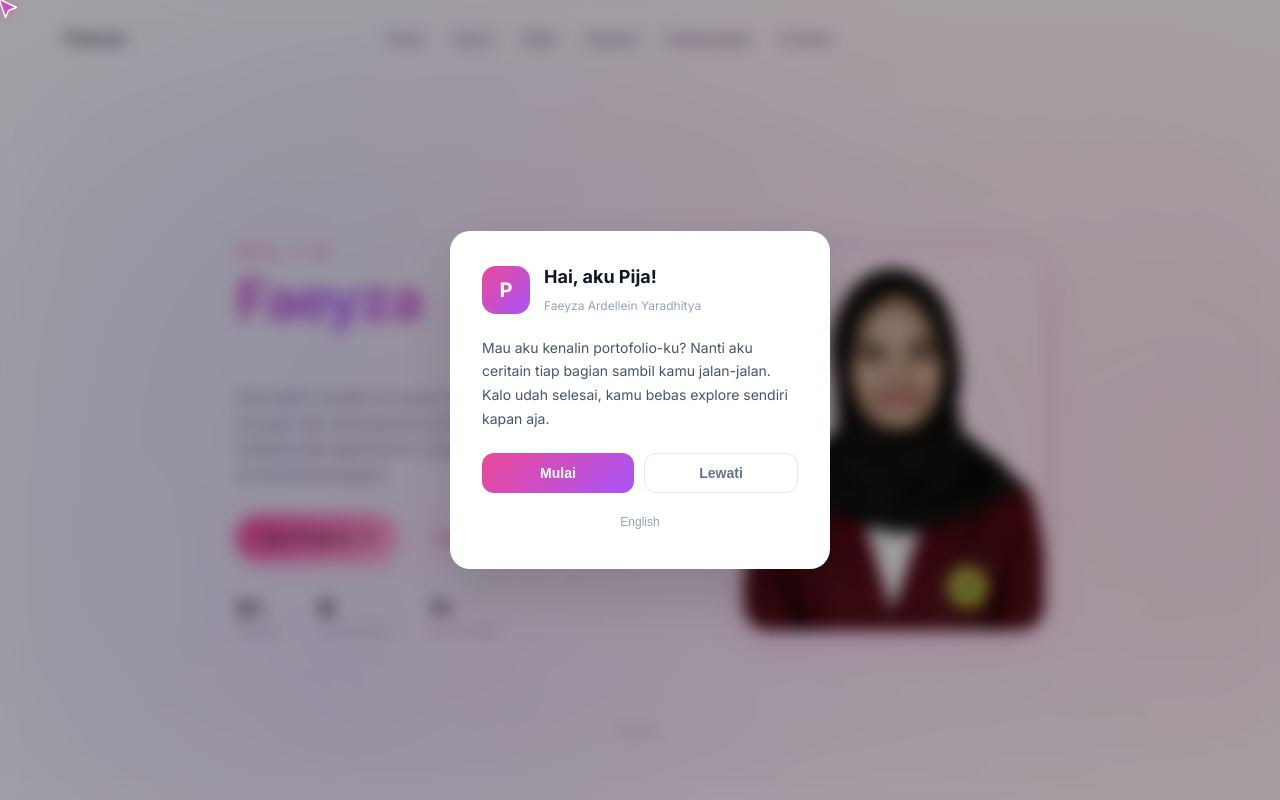
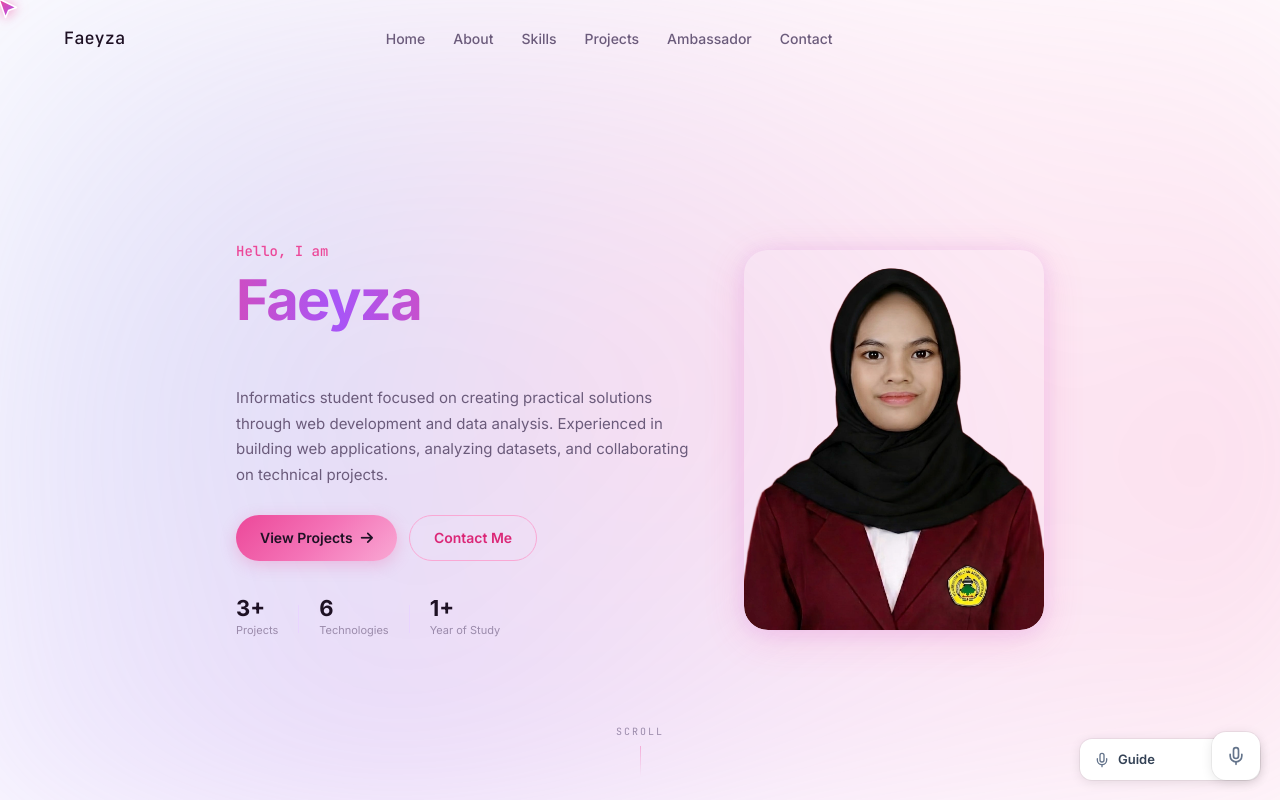
Before and after one commit to fyzardell/portofolio, a React (Vite) app: page / in a window 1280 px wide. Shown: the top 800 px of the page. Built offline with nearby package versions, Linux system fonts and the light colour scheme.

Commit message:
feat: auto voice guide like Google Translate widget - corner position, auto-speak sections

```diff
--- a/src/components/VoiceGuide.css
+++ b/src/components/VoiceGuide.css
@@ -1,325 +1,150 @@
-/* Overlay */
-.vg-overlay {
+/* Floating Widget - like Google Translate */
+.vg-widget {
   position: fixed;
-  inset: 0;
-  background: rgba(0, 0, 0, 0.35);
-  backdrop-filter: blur(8px);
-  -webkit-backdrop-filter: blur(8px);
+  bottom: 20px;
+  right: 20px;
+  z-index: 9999;
+  background: #fff;
+  border-radius: 12px;
+  box-shadow: 0 2px 12px rgba(0, 0, 0, 0.1), 0 0 0 1px rgba(0, 0, 0, 0.05);
+  overflow: hidden;
+  transition: all 0.3s cubic-bezier(0.4, 0, 0.2, 1);
+  min-width: 180px;
+}
+
+.vg-widget.on {
+  min-width: 260px;
+  max-width: 320px;
+}
+
+.vg-widget-bar {
   display: flex;
   align-items: center;
-  justify-content: center;
-  z-index: 10001;
-  animation: vg-in 0.3s ease;
-  padding: 20px;
+  gap: 8px;
+  padding: 10px 14px;
+  cursor: pointer;
+  user-select: none;
+  transition: background 0.2s;
 }
 
-@keyframes vg-in {
-  from { opacity: 0; } to { opacity: 1; }
+.vg-widget-bar:hover {
+  background: #f8fafc;
 }
 
-/* Welcome */
-.vg-welcome {
-  background: #fff;
-  border-radius: 20px;
-  padding: 32px;
-  max-width: 380px;
-  width: 100%;
-  box-shadow: 0 24px 60px rgba(0, 0, 0, 0.15);
-  animation: vg-pop 0.4s cubic-bezier(0.34, 1.56, 0.64, 1);
-  text-align: left;
+.vg-icon {
+  color: #64748b;
+  flex-shrink: 0;
 }
 
-@keyframes vg-pop {
-  from { transform: scale(0.9) translateY(20px); opacity: 0; }
-  to { transform: scale(1) translateY(0); opacity: 1; }
+.vg-widget.on .vg-icon {
+  color: #ec4899;
 }
 
-.vg-welcome-head {
-  display: flex;
-  align-items: center;
-  gap: 14px;
-  margin-bottom: 18px;
+.vg-widget-label {
+  font-size: 13px;
+  font-weight: 600;
+  color: #334155;
+  flex: 1;
 }
 
-.vg-welcome-avatar {
+.vg-speak-dot {
+  width: 7px;
+  height: 7px;
+  border-radius: 50%;
+  background: #ec4899;
+  animation: vg-blink 1s ease-in-out infinite;
+}
+
+@keyframes vg-blink {
+  0%, 100% { opacity: 1; }
+  50% { opacity: 0.3; }
+}
+
+.vg-widget-body {
+  padding: 0 14px 12px;
+  animation: vg-slide 0.2s ease;
+}
+
+@keyframes vg-slide {
+  from { opacity: 0; transform: translateY(-4px); }
+  to { opacity: 1; transform: translateY(0); }
+}
+
+.vg-widget-row {
+  display: flex;
+  gap: 6px;
+  margin-bottom: 10px;
+}
+
+.vg-sm-btn {
+  padding: 5px 10px;
+  border-radius: 6px;
+  border: 1px solid #e2e8f0;
+  background: #fff;
+  color: #64748b;
+  font-size: 11px;
+  font-weight: 600;
+  cursor: pointer;
+  transition: all 0.2s;
+  line-height: 1;
+}
+
+.vg-sm-btn:hover {
+  border-color: #ec4899;
+  color: #ec4899;
+  background: #fdf2f8;
+}
+
+.vg-widget-text {
+  font-size: 13px;
+  color: #475569;
+  line-height: 1.6;
+  margin: 0;
+}
+
+/* FAB when off */
+.vg-fab {
+  position: fixed;
+  bottom: 20px;
+  right: 20px;
   width: 48px;
   height: 48px;
   border-radius: 14px;
-  background: linear-gradient(135deg, #ec4899, #a855f7);
-  color: #fff;
-  font-size: 20px;
-  font-weight: 700;
-  display: flex;
-  align-items: center;
-  justify-content: center;
-  flex-shrink: 0;
-}
-
-.vg-welcome-head h3 {
-  font-size: 18px;
-  font-weight: 700;
-  color: #0f172a;
-  margin: 0;
-}
-
-.vg-welcome-sub {
-  font-size: 12px;
-  color: #94a3b8;
-}
-
-.vg-welcome p {
-  font-size: 14px;
-  color: #475569;
-  line-height: 1.7;
-  margin-bottom: 22px;
-}
-
-.vg-welcome-row {
-  display: flex;
-  gap: 10px;
-  margin-bottom: 14px;
-}
-
-.vg-btn-start {
-  flex: 1;
-  padding: 11px;
-  border-radius: 12px;
   border: none;
-  background: linear-gradient(135deg, #ec4899, #a855f7);
-  color: #fff;
-  font-size: 14px;
-  font-weight: 600;
-  cursor: pointer;
-  transition: all 0.3s ease;
-}
-
-.vg-btn-start:hover {
-  transform: translateY(-1px);
-  box-shadow: 0 6px 20px rgba(236, 72, 153, 0.35);
-}
-
-.vg-btn-skip {
-  flex: 1;
-  padding: 11px;
-  border-radius: 12px;
-  border: 1.5px solid #e2e8f0;
   background: #fff;
   color: #64748b;
-  font-size: 14px;
-  font-weight: 600;
-  cursor: pointer;
-  transition: all 0.3s ease;
-}
-
-.vg-btn-skip:hover {
-  border-color: #cbd5e1;
-  background: #f8fafc;
-}
-
-.vg-lang-toggle {
-  width: 100%;
-  padding: 8px;
-  border: none;
-  background: none;
-  color: #94a3b8;
-  font-size: 12px;
-  cursor: pointer;
-  transition: color 0.2s;
-}
-
-.vg-lang-toggle:hover {
-  color: #ec4899;
-}
-
-/* Guide Card */
-.vg-guide {
-  position: fixed;
-  bottom: 24px;
-  left: 24px;
-  right: 24px;
-  max-width: 380px;
-  margin: 0 auto;
-  background: #fff;
-  border-radius: 16px;
-  padding: 18px 20px;
-  box-shadow: 0 12px 40px rgba(0, 0, 0, 0.12);
-  z-index: 10000;
-  animation: vg-card-in 0.35s cubic-bezier(0.34, 1.56, 0.64, 1);
-}
-
-@keyframes vg-card-in {
-  from { transform: translateY(30px); opacity: 0; }
-  to { transform: translateY(0); opacity: 1; }
-}
-
-.vg-guide-top {
-  display: flex;
-  align-items: center;
-  gap: 10px;
-  margin-bottom: 10px;
-}
-
-.vg-guide-progress {
-  font-size: 12px;
-  font-weight: 700;
-  color: #a855f7;
-}
-
-.vg-guide-label {
-  font-size: 13px;
-  font-weight: 600;
-  color: #0f172a;
-  flex: 1;
-}
-
-.vg-guide-dots {
-  display: flex;
-  gap: 4px;
-}
-
-.vg-dot {
-  width: 6px;
-  height: 6px;
-  border-radius: 50%;
-  background: #e2e8f0;
-  transition: all 0.3s ease;
-}
-
-.vg-dot.active {
-  background: #ec4899;
-  transform: scale(1.4);
-}
-
-.vg-dot.done {
-  background: #f9a8d4;
-}
-
-.vg-guide-text {
-  font-size: 13px;
-  color: #475569;
-  line-height: 1.65;
-  margin: 0 0 14px;
-}
-
-.vg-guide-actions {
-  display: flex;
-  gap: 8px;
-}
-
-.vg-guide-btn {
-  flex: 1;
-  padding: 9px;
-  border-radius: 10px;
-  border: 1.5px solid #f1f5f9;
-  background: #f8fafc;
-  color: #334155;
-  font-size: 12px;
-  font-weight: 600;
-  cursor: pointer;
-  transition: all 0.2s ease;
-}
-
-.vg-guide-btn:hover {
-  background: #f1f5f9;
-}
-
-.vg-guide-btn:last-child {
-  background: linear-gradient(135deg, #ec4899, #a855f7);
-  color: #fff;
-  border: none;
-}
-
-.vg-guide-btn:last-child:hover {
-  box-shadow: 0 4px 14px rgba(236, 72, 153, 0.3);
-}
-
-/* Control Buttons */
-.vg-mic {
-  position: fixed;
-  bottom: 24px;
-  left: 24px;
-  width: 44px;
-  height: 44px;
-  border-radius: 14px;
-  border: 1.5px solid #e2e8f0;
-  background: #fff;
-  color: #64748b;
+  box-shadow: 0 2px 12px rgba(0, 0, 0, 0.1), 0 0 0 1px rgba(0, 0, 0, 0.05);
   display: flex;
   align-items: center;
   justify-content: center;
   cursor: pointer;
-  z-index: 9998;
+  z-index: 9999;
   transition: all 0.3s ease;
-  box-shadow: 0 2px 10px rgba(0, 0, 0, 0.06);
 }
 
-.vg-mic:hover {
-  border-color: #ec4899;
+.vg-fab:hover {
   color: #ec4899;
+  box-shadow: 0 4px 20px rgba(236, 72, 153, 0.2);
   transform: translateY(-2px);
-  box-shadow: 0 4px 16px rgba(236, 72, 153, 0.15);
-}
-
-.vg-mic.on {
-  background: linear-gradient(135deg, #ec4899, #a855f7);
-  color: #fff;
-  border-color: transparent;
-}
-
-.vg-lang-btn {
-  position: fixed;
-  bottom: 78px;
-  left: 24px;
-  padding: 5px 12px;
-  border-radius: 8px;
-  border: 1.5px solid #e2e8f0;
-  background: #fff;
-  color: #64748b;
-  font-size: 11px;
-  font-weight: 700;
-  cursor: pointer;
-  z-index: 9998;
-  transition: all 0.2s ease;
-}
-
-.vg-lang-btn:hover {
-  border-color: #ec4899;
-  color: #ec4899;
-}
-
-.vg-replay {
-  position: fixed;
-  bottom: 78px;
-  left: 68px;
-  width: 34px;
-  height: 34px;
-  border-radius: 10px;
-  border: 1.5px solid #e2e8f0;
-  background: #fff;
-  color: #64748b;
-  display: flex;
-  align-items: center;
-  justify-content: center;
-  cursor: pointer;
-  z-index: 9998;
-  transition: all 0.2s ease;
-}
-
-.vg-replay:hover {
-  border-color: #ec4899;
-  color: #ec4899;
 }
 
 /* Responsive */
 @media (max-width: 480px) {
-  .vg-guide {
-    left: 12px;
+  .vg-widget {
+    bottom: 12px;
     right: 12px;
-    bottom: 12px;
-    padding: 14px 16px;
+    min-width: 160px;
   }
 
-  .vg-mic { bottom: 12px; left: 12px; width: 40px; height: 40px; }
-  .vg-lang-btn { bottom: 62px; left: 12px; }
-  .vg-replay { bottom: 62px; left: 56px; }
+  .vg-widget.on {
+    min-width: 240px;
+    max-width: calc(100vw - 24px);
+  }
+
+  .vg-fab {
+    bottom: 12px;
+    right: 12px;
+    width: 44px;
+    height: 44px;
+  }
 }
--- a/src/components/VoiceGuide.jsx
+++ b/src/components/VoiceGuide.jsx
@@ -1,209 +1,127 @@
 import { useState, useEffect, useRef, useCallback } from 'react'
 import './VoiceGuide.css'
 
-const tours = {
+const content = {
   id: [
-    { id: 'home', label: 'Beranda', text: 'Hai! Kenalin, ini portofolio-nya Faeyza Ardellein Yaradhitya, atau biasa dipanggil Pija. Di sini kamu bisa kenal lebih dekat sama dia, mulai dari skill, project, sampai cara hubungin langsung. Yuk, kita jalan-jalan!' },
-    { id: 'about', label: 'Tentang', text: 'Nah, ini bagian tentang Pija. Dia mahasiswa Informatika yang hobi banget ngulik teknologi, dari web development sampe data analysis. Rugi deh kalo belum kenal!' },
-    { id: 'skills', label: 'Skill', text: 'Di sini keliatan skill-skill yang udah dikuasain Pija. Mulai dari HTML, CSS, JavaScript, Python, sampe data analysis. Keren-keren kan?' },
-    { id: 'projects', label: 'Project', text: 'Ini beberapa project unggulan Pija. Ada game 3D, data analysis, sampe aplikasi AI. Kalo penasaran, langsung klik aja ya!' },
-    { id: 'ambassador', label: 'Ambassador', text: 'Pija juga aktif sebagai Google Student Ambassador lho. Dia suka ngadain event dan sharing ilmu teknologi sama temen-temen kampusnya.' },
-    { id: 'contact', label: 'Kontak', text: 'Terakhir, kalo mau ngobrol, kerja sama, atau sekadar kenalan, langsung aja hubungin Pija lewat form atau social media di sini. Ditunggu ya!' },
+    { id: 'home', label: 'Beranda', text: 'Hai! Ini portofolio-nya Faeyza Ardellein Yaradhitya, atau dipanggil Pija. Di sini kamu bisa lihat skill, project, dan cara hubungin dia. Yuk mulai!' },
+    { id: 'about', label: 'Tentang', text: 'Pija itu mahasiswa Informatika yang suka banget ngulik teknologi, dari web development sampe data analysis. Dia juga suka menyelesaikan masalah lewat coding.' },
+    { id: 'skills', label: 'Skill', text: 'Ini skill yang udah dikuasain Pija. Ada HTML, CSS, JavaScript, Python, Data Analysis, dan Git. Plus soft skill kayak problem solving dan team collaboration.' },
+    { id: 'projects', label: 'Project', text: 'Beberapa project Pija: game 3D Multiplayer Snake Ladder, Data Analysis tentang perbandingan perceraian di Indonesia, dan Hifzhly, aplikasi AI buat menghafal Al-Quran.' },
+    { id: 'ambassador', label: 'Ambassador', text: 'Pija juga Google Student Ambassador. Dia aktif ngadain event teknologi dan sharing ilmu sama mahasiswa lain di kampusnya.' },
+    { id: 'contact', label: 'Kontak', text: 'Mau ngobrol atau kerja sama? Hubungin Pija lewat form di sini atau lewat email dan media sosialnya. Ditunggu ya!' },
   ],
   en: [
-    { id: 'home', label: 'Home', text: 'Hi there! This is Faeyza Ardellein Yaradhitya\'s portfolio, or you can call her Pija. Here you can get to know her better, from skills and projects to how to reach her. Let\'s take a look!' },
-    { id: 'about', label: 'About', text: 'This is Pija\'s introduction. She\'s an Informatics student who loves exploring technology, from web development to data analysis. You don\'t want to miss this!' },
-    { id: 'skills', label: 'Skills', text: 'Here you can see the skills Pija has mastered. From HTML, CSS, JavaScript, Python, to data analysis. Pretty impressive, right?' },
-    { id: 'projects', label: 'Projects', text: 'These are some of Pija\'s featured projects. There\'s a 3D game, data analysis, and even an AI app. Feel free to check them out!' },
-    { id: 'ambassador', label: 'Ambassador', text: 'Pija is also active as a Google Student Ambassador. She organizes events and shares tech knowledge with her campus peers.' },
-    { id: 'contact', label: 'Contact', text: 'Lastly, if you want to chat, collaborate, or just say hi, feel free to reach out to Pija through the form or social media. She\'s looking forward to hearing from you!' },
+    { id: 'home', label: 'Home', text: 'Hi! This is Faeyza Ardellein Yaradhitya\'s portfolio, or you can call her Pija. Here you can see her skills, projects, and how to reach her. Let\'s go!' },
+    { id: 'about', label: 'About', text: 'Pija is an Informatics student who loves exploring technology, from web development to data analysis. She also enjoys solving problems through coding.' },
+    { id: 'skills', label: 'Skills', text: 'These are Pija\'s skills. She knows HTML, CSS, JavaScript, Python, Data Analysis, and Git. Plus soft skills like problem solving and team collaboration.' },
+    { id: 'projects', label: 'Projects', text: 'Some of Pija\'s projects: a 3D Multiplayer Snake Ladder game, Data Analysis on divorce rates in Indonesia, and Hifzhly, an AI app for Quran memorization.' },
+    { id: 'ambassador', label: 'Ambassador', text: 'Pija is also a Google Student Ambassador. She organizes tech events and shares knowledge with fellow students on campus.' },
+    { id: 'contact', label: 'Contact', text: 'Want to chat or collaborate? Reach Pija through the form here, or via email and social media. She\'s waiting to hear from you!' },
   ],
 }
 
 export default function VoiceGuide() {
   const [lang, setLang] = useState(() => localStorage.getItem('vg-lang') || 'id')
-  const [enabled, setEnabled] = useState(false)
-  const [tourDone, setTourDone] = useState(() => localStorage.getItem('vg-tour-done') === 'true')
-  const [tourIndex, setTourIndex] = useState(-1)
-  const [tourActive, setTourActive] = useState(false)
+  const [on, setOn] = useState(() => localStorage.getItem('vg-on') === 'true')
+  const [active, setActive] = useState(null)
   const [speaking, setSpeaking] = useState(false)
-  const [showWelcome, setShowWelcome] = useState(false)
-  const [cardVisible, setCardVisible] = useState(false)
+  const [minimized, setMinimized] = useState(false)
   const synthRef = useRef(window.speechSynthesis)
-  const tourTimerRef = useRef(null)
+  const lastSpoken = useRef(null)
 
   useEffect(() => { localStorage.setItem('vg-lang', lang) }, [lang])
+  useEffect(() => { localStorage.setItem('vg-on', on) }, [on])
 
-  const stopSpeaking = useCallback(() => {
-    synthRef.current?.cancel()
-    setSpeaking(false)
-  }, [])
-
-  const speak = useCallback((text, onEnd) => {
+  const speak = useCallback((text) => {
     synthRef.current?.cancel()
     const u = new SpeechSynthesisUtterance(text)
     u.lang = lang === 'id' ? 'id-ID' : 'en-US'
     u.rate = 1.05
     u.pitch = 1.05
-    u.volume = 1
     u.onstart = () => setSpeaking(true)
-    u.onend = () => { setSpeaking(false); onEnd?.() }
-    u.onerror = () => { setSpeaking(false); onEnd?.() }
+    u.onend = () => setSpeaking(false)
+    u.onerror = () => setSpeaking(false)
     synthRef.current?.speak(u)
   }, [lang])
 
-  const scrollTo = (id) => {
-    document.getElementById(id)?.scrollIntoView({ behavior: 'smooth', block: 'center' })
-  }
-
-  const runTour = useCallback(() => {
-    setTourActive(true)
-    setTourIndex(0)
-    setCardVisible(true)
+  const stop = useCallback(() => {
+    synthRef.current?.cancel()
+    setSpeaking(false)
   }, [])
 
   useEffect(() => {
-    if (tourIndex < 0 || !tourActive) return
-    const list = tours[lang]
-    if (tourIndex >= list.length) {
-      tourTimerRef.current = setTimeout(() => {
-        setTourActive(false)
-        setTourIndex(-1)
-        setCardVisible(false)
-        setTourDone(true)
-        localStorage.setItem('vg-tour-done', 'true')
-      }, 1000)
-      return () => clearTimeout(tourTimerRef.current)
+    if (!on) return
+    const sections = document.querySelectorAll('section[id]')
+    if (!sections.length) return
+
+    const obs = new IntersectionObserver((entries) => {
+      entries.forEach((e) => {
+        if (e.isIntersecting && e.intersectionRatio >= 0.4) {
+          const id = e.target.id
+          const list = content[lang]
+          const item = list.find((x) => x.id === id)
+          if (item && lastSpoken.current !== id) {
+            lastSpoken.current = id
+            setActive(item)
+            setMinimized(false)
+            speak(item.text)
           }
-    const item = list[tourIndex]
-    scrollTo(item.id)
-    tourTimerRef.current = setTimeout(() => {
-      speak(item.text, () => {
-        tourTimerRef.current = setTimeout(() => setTourIndex((i) => i + 1), 2500)
+        }
       })
-    }, 800)
-    return () => { clearTimeout(tourTimerRef.current); stopSpeaking() }
-  }, [tourIndex, tourActive, lang, speak, stopSpeaking])
+    }, { threshold: 0.4 })
 
-  useEffect(() => {
-    if (!tourDone && !tourActive) {
-      const t = setTimeout(() => {
-        setShowWelcome(true)
-      }, 1200)
-      return () => clearTimeout(t)
-    }
-  }, [tourDone, tourActive])
+    sections.forEach((s) => obs.observe(s))
+    return () => { obs.disconnect(); stop() }
+  }, [on, lang, speak, stop])
 
-  const current = tourActive && tourIndex >= 0 && tourIndex < tours[lang].length
-    ? tours[lang][tourIndex]
-    : null
+  const current = active || content[lang][0]
 
   return (
     <>
-      {/* Welcome Popup */}
-      {showWelcome && (
-        <div className="vg-overlay">
-          <div className="vg-welcome">
-            <div className="vg-welcome-head">
-              <div className="vg-welcome-avatar">P</div>
-              <div>
-                <h3>Hai, aku Pija!</h3>
-                <span className="vg-welcome-sub">Faeyza Ardellein Yaradhitya</span>
+      {/* Widget */}
+      <div className={`vg-widget ${on ? 'on' : ''}`}>
+        <div className="vg-widget-bar" onClick={() => on && setMinimized(!minimized)}>
+          <svg className="vg-icon" width="16" height="16" viewBox="0 0 24 24" fill="none" stroke="currentColor" strokeWidth="2" strokeLinecap="round" strokeLinejoin="round">
+            <path d="M12 2a3 3 0 0 0-3 3v7a3 3 0 0 0 6 0V5a3 3 0 0 0-3-3Z" />
+            <path d="M19 10v2a7 7 0 0 1-14 0v-2" />
+            <line x1="12" x2="12" y1="19" y2="22" />
+          </svg>
+          <span className="vg-widget-label">{on ? (current?.label || 'Guide') : 'Guide'}</span>
+          {on && speaking && <span className="vg-speak-dot" />}
         </div>
-            </div>
-            <p>Mau aku kenalin portofolio-ku? Nanti aku ceritain tiap bagian sambil kamu jalan-jalan. Kalo udah selesai, kamu bebas explore sendiri kapan aja.</p>
-            <div className="vg-welcome-row">
-              <button className="vg-btn-start" onClick={() => {
-                setShowWelcome(false)
-                setEnabled(true)
-                runTour()
+
+        {!minimized && on && (
+          <div className="vg-widget-body">
+            <div className="vg-widget-row">
+              <button className="vg-sm-btn" onClick={() => { setLang(lang === 'id' ? 'en' : 'id'); lastSpoken.current = null }}>
+                {lang === 'id' ? 'EN' : 'ID'}
+              </button>
+              <button className="vg-sm-btn" onClick={() => {
+                if (speaking) stop()
+                else if (active) speak(active.text)
               }}>
-                Mulai
+                {speaking ? '⏸' : '▶'}
               </button>
-              <button className="vg-btn-skip" onClick={() => {
-                setShowWelcome(false)
-                setTourDone(true)
-                localStorage.setItem('vg-tour-done', 'true')
-              }}>
-                Lewati
+              <button className="vg-sm-btn" onClick={() => { setOn(false); stop() }}>
+                ✕
               </button>
             </div>
-            <button className="vg-lang-toggle" onClick={() => setLang(lang === 'id' ? 'en' : 'id')}>
-              {lang === 'id' ? 'English' : 'Bahasa Indonesia'}
-            </button>
-          </div>
+            {active && (
+              <p className="vg-widget-text">{active.text}</p>
+            )}
           </div>
         )}
+      </div>
 
-      {/* Tour Guide Card */}
-      {cardVisible && current && (
-        <div className="vg-guide">
-          <div className="vg-guide-top">
-            <div className="vg-guide-progress">
-              <span>{tourIndex + 1}</span>/<span>{tours[lang].length}</span>
-            </div>
-            <span className="vg-guide-label">{current.label}</span>
-            <div className="vg-guide-dots">
-              {tours[lang].map((_, i) => (
-                <span key={i} className={`vg-dot ${i === tourIndex ? 'active' : i < tourIndex ? 'done' : ''}`} />
-              ))}
-            </div>
-          </div>
-          <p className="vg-guide-text">{current.text}</p>
-          <div className="vg-guide-actions">
-            <button className="vg-guide-btn" onClick={() => {
-              stopSpeaking()
-              speak(current.text)
-            }}>
-              {speaking ? 'Jeda' : 'Ulangi'}
-            </button>
-            <button className="vg-guide-btn" onClick={() => {
-              stopSpeaking()
-              setTourIndex((i) => i + 1)
-            }}>
-              {tourIndex < tours[lang].length - 1 ? 'Lanjut' : 'Selesai'}
-            </button>
-          </div>
-        </div>
-      )}
-
-      {/* Control Buttons (after tour) */}
-      {tourDone && !tourActive && (
-        <>
-          <button
-            className={`vg-mic ${enabled ? 'on' : ''}`}
-            onClick={() => {
-              if (enabled) {
-                setEnabled(false)
-                stopSpeaking()
-                setCardVisible(false)
-              } else {
-                setEnabled(true)
-              }
-            }}
-          >
-            <svg width="18" height="18" viewBox="0 0 24 24" fill="none" stroke="currentColor" strokeWidth="2" strokeLinecap="round" strokeLinejoin="round">
+      {/* Turn on button (when off) */}
+      {!on && (
+        <button className="vg-fab" onClick={() => { setOn(true); lastSpoken.current = null }}>
+          <svg width="20" height="20" viewBox="0 0 24 24" fill="none" stroke="currentColor" strokeWidth="2" strokeLinecap="round" strokeLinejoin="round">
             <path d="M12 2a3 3 0 0 0-3 3v7a3 3 0 0 0 6 0V5a3 3 0 0 0-3-3Z" />
             <path d="M19 10v2a7 7 0 0 1-14 0v-2" />
             <line x1="12" x2="12" y1="19" y2="22" />
           </svg>
         </button>
-          <button className="vg-lang-btn" onClick={() => setLang(lang === 'id' ? 'en' : 'id')}>
-            {lang === 'id' ? 'EN' : 'ID'}
-          </button>
-          {enabled && (
-            <button className="vg-replay" onClick={() => {
-              runTour()
-            }}>
-              <svg width="16" height="16" viewBox="0 0 24 24" fill="none" stroke="currentColor" strokeWidth="2" strokeLinecap="round" strokeLinejoin="round">
-                <path d="M21 12a9 9 0 0 0-9-9 9.75 9.75 0 0 0-6.74 2.74L3 8" />
-                <path d="M3 3v5h5" />
-                <path d="M3 12a9 9 0 0 0 9 9 9.75 9.75 0 0 0 6.74-2.74L21 16" />
-                <path d="M21 21v-5h-5" />
-              </svg>
-            </button>
-          )}
-        </>
       )}
     </>
   )
```
Lines whose indentation alone changed are shown as unchanged.
